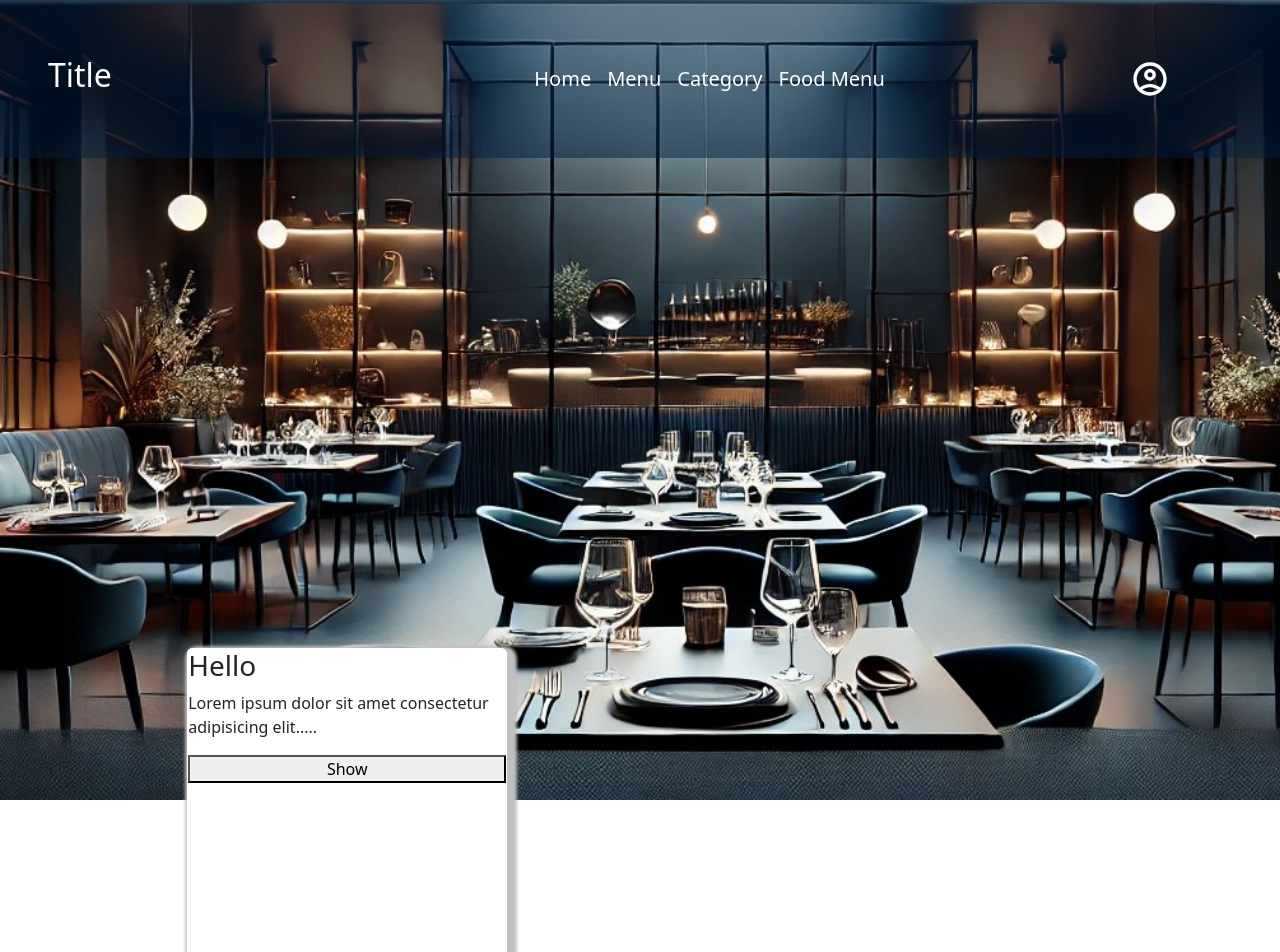
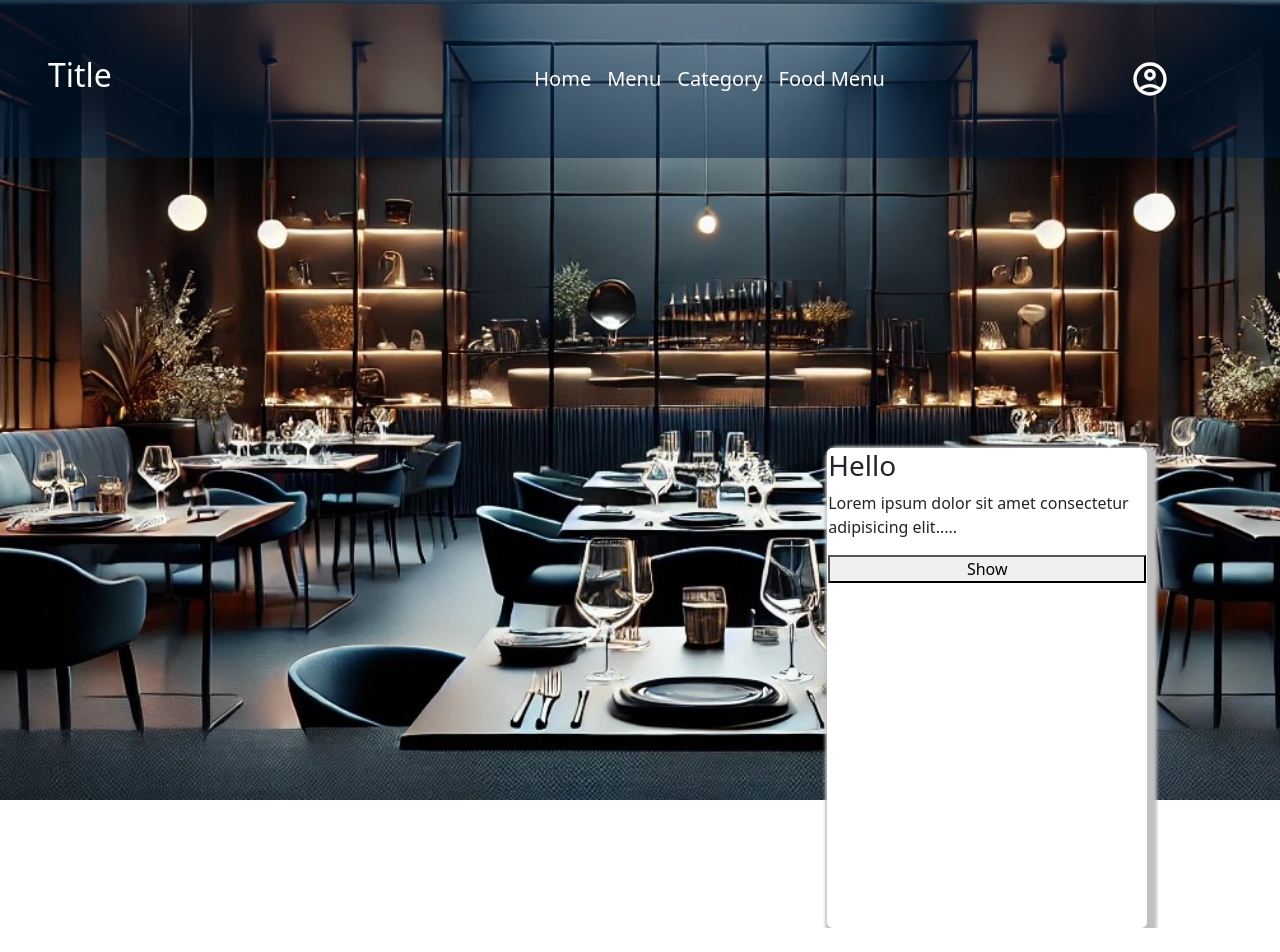
Before and after one commit to Outmoded-Programmer/Lab-5, a React (Create React App) app in the folder frontend/react-app/: page / in a window 1280 px wide. Shown: the top 952 px of the page. After the commit the page ends 928 px from the top, so only its background shows below. Built offline with nearby package versions, Linux system fonts and the light colour scheme.

Commit message:
Update body.css

```diff
--- a/frontend/react-app/src/Components/Body/body.css
+++ b/frontend/react-app/src/Components/Body/body.css
@@ -1,9 +1,9 @@
-*{
+* {
   margin: 0;
   padding: 0;
   box-sizing: border-box;
 }
-.hero{
+.hero {
   background-image: url(../../assets/Hero-section/Hero.jpg);
   background-position: center;
   position: absolute;
@@ -13,13 +13,51 @@
   height: 100vh;
   /* filter: brightness(0.7); */
 }
-.cards-main{
+.cards-main {
   width: 100%;
+  margin-top: 38%;
+  height: 10vh;
+  padding-right: 5%;
+  padding-left: 5%;
+}
+
+.cards{
+  background-color: rgba(0, 31, 63, 0.7);
+  color: White;
+  font-size: 14px;
+  font-weight: 500;
+  text-align: center;
+  margin: 2% 1%;
+  width: 20%;
+  height: fit-content;
+  padding: 2% 3% 0;
+  position: relative;
+  z-index: 1;
+  border-radius: 5px 5px 5px 5px;
+  overflow: hidden;
+}
+.cards::before{
+    content: '';
     position: absolute;
-    top: 80%;
-    left: -50%;
+    /* top: 100%;
+    right: 100%;
+    width: 100%;
+    height: 100%;
+    transition: all 1s ease-in-out; */
+    bottom: 0;
+    left: 0;
+    width: 0;
+    clip-path: polygon(0 0, 100% 0, 0 100%); /* Triangle shape */
+    height: 0;
+    transition: width 0.9s ease , height 0.7s ease ;
+    z-index: 0;
 }
-.card{
-    height: 35vh;
-    position: relative;
+.cards:hover::before{
+    background-color: black;
+    /* top: 0;
+    right: 0; */
+    height: 100%;
+    width: 100%;
+    z-index: -1;
+    clip-path: polygon(0 0, 100% 0, 100% 100%, 0 100%); /* Expands to full cover */
 }
```
Lines whose indentation alone changed are shown as unchanged.
